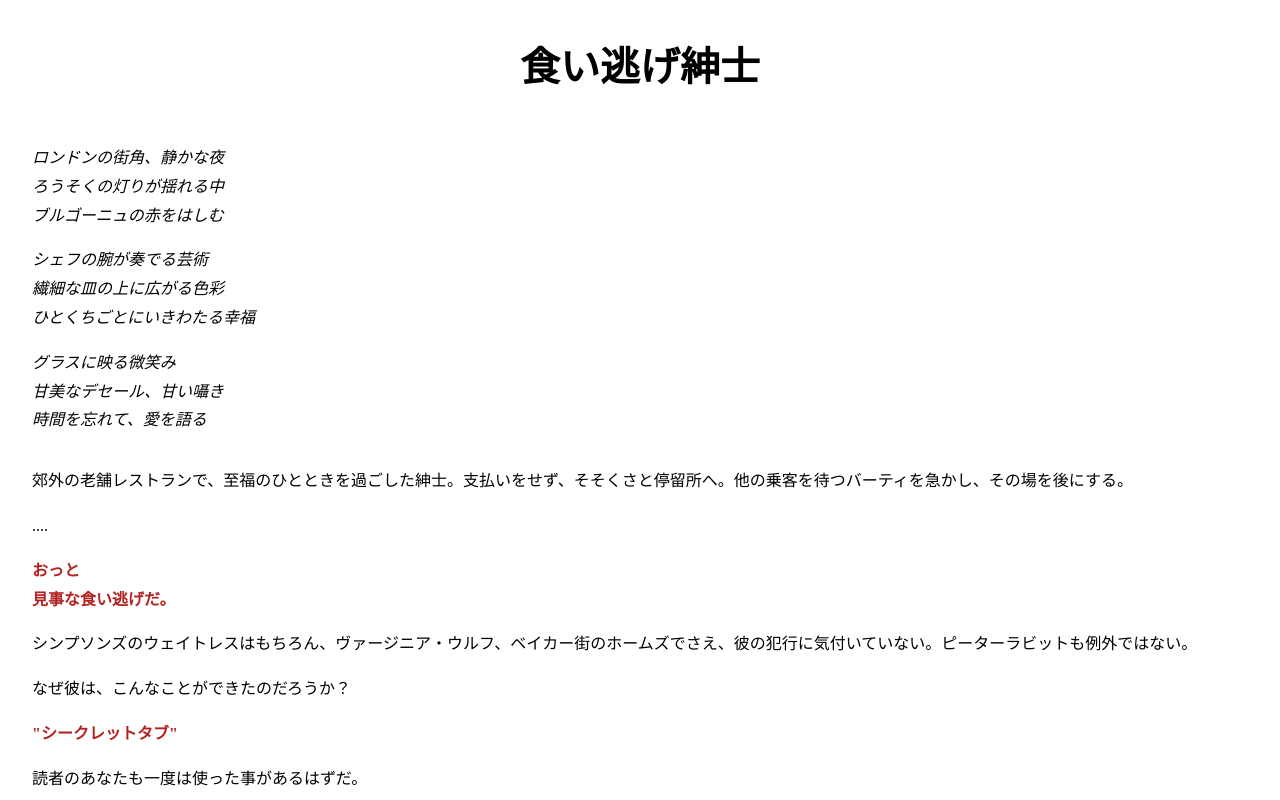
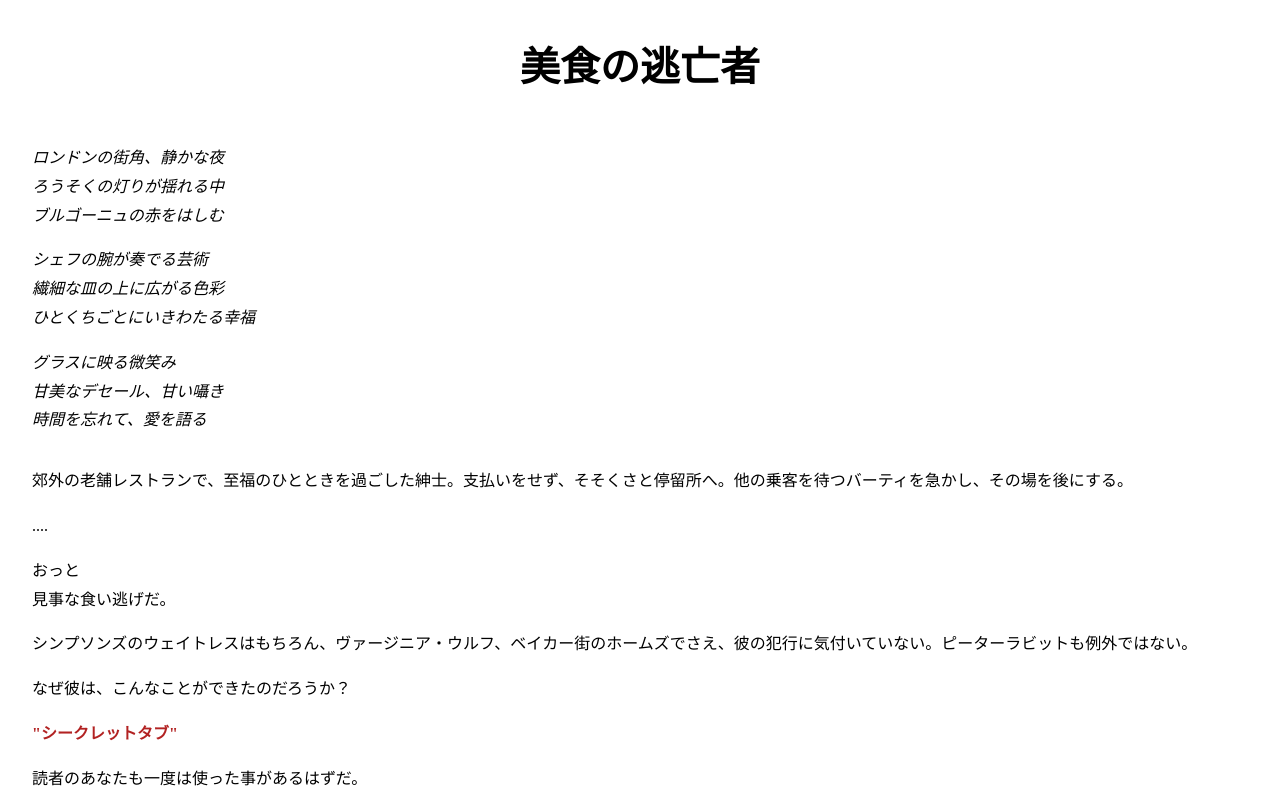
Before and after one commit to tyoshida1006/mistery, a plain HTML site: page mistery.html in a window 1280 px wide. Shown: the top 800 px of the page. Drawn offline with Linux system fonts and the light colour scheme.

Commit message:
Add files via upload

```diff
--- a/mistery.html
+++ b/mistery.html
@@ -2,7 +2,7 @@
 <html lang="ja">
 <head>
   <meta charset="UTF-8">
-  <title>食い逃げ紳士</title>
+  <title>美食の逃亡者</title>
   <style>
     body {
       font-family: serif;
@@ -30,7 +30,7 @@
 </head>
 <body>
 
-<h1>食い逃げ紳士</h1>
+<h1>美食の逃亡者</h1>
 
 <div class="scene">
   <p>
@@ -58,10 +58,8 @@
   ....
 </p>
 
-<p class="highlight">
   おっと<br>
   見事な食い逃げだ。
-</p>
 
 <p>
   シンプソンズのウェイトレスはもちろん、ヴァージニア・ウルフ、ベイカー街のホームズでさえ、彼の犯行に気付いていない。ピーターラビットも例外ではない。
```
